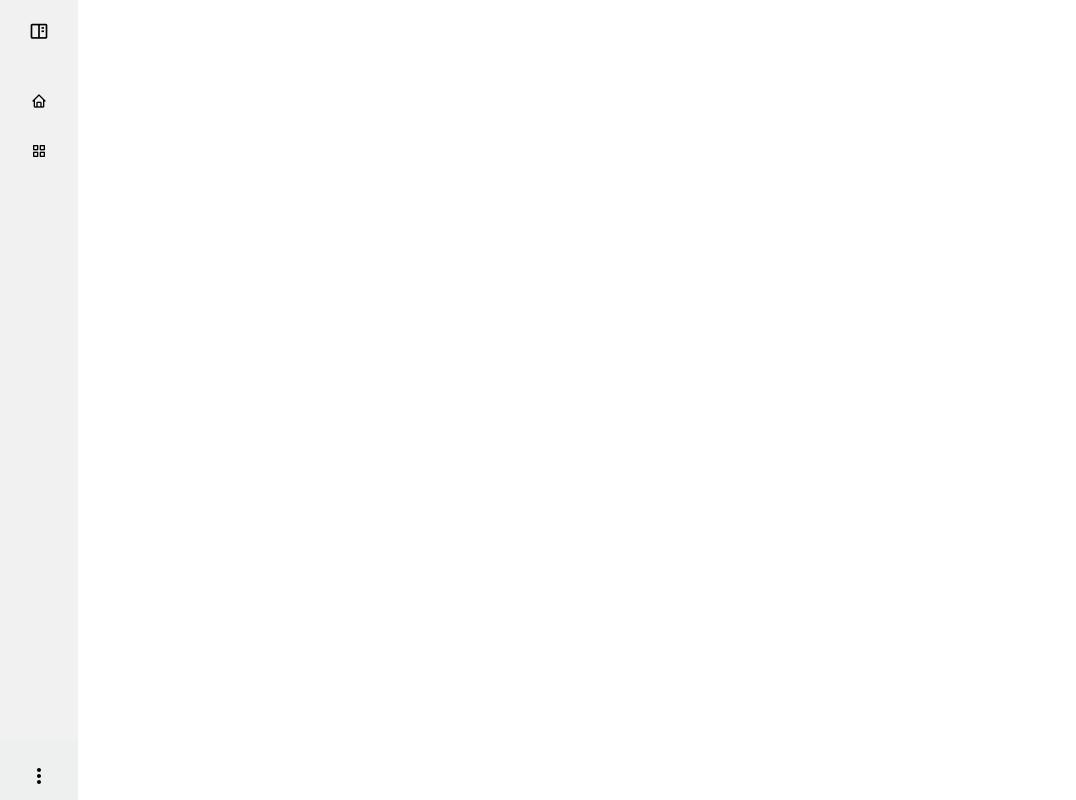
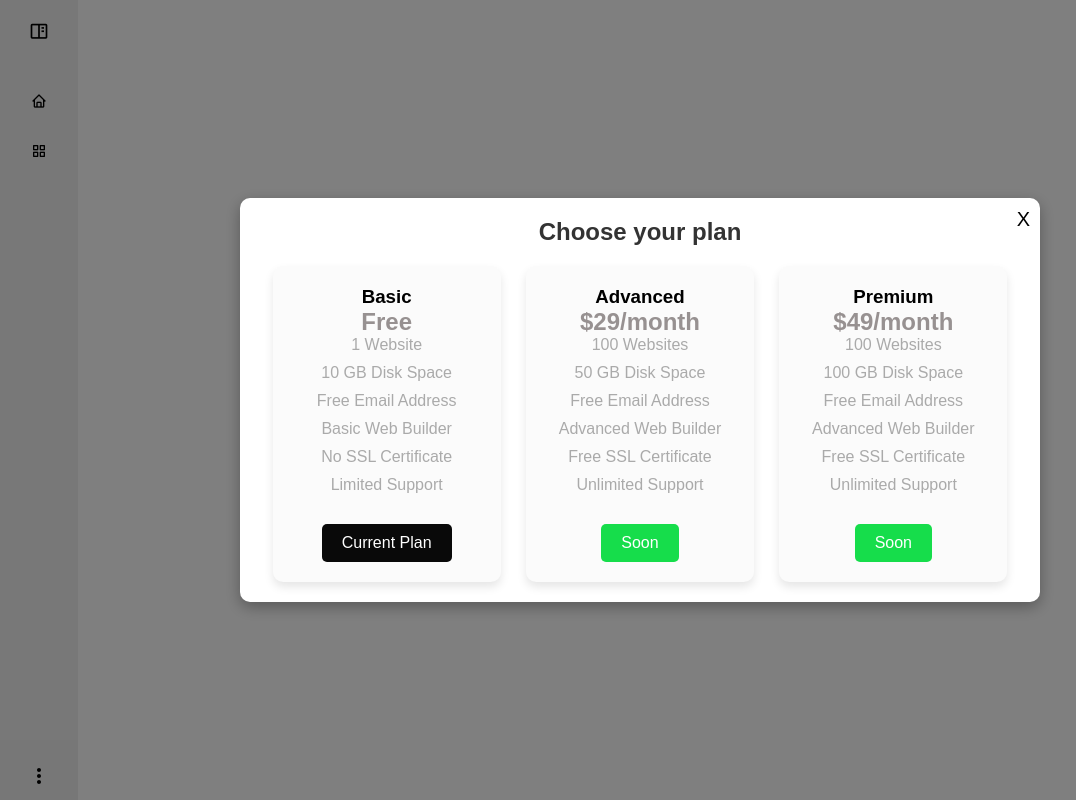
Before and after one commit to MiluiDev/Apc, a React (Create React App) app in the folder frontend/react_app/: page /plan-modal in a window 1280 px wide. Shown: the whole page, without its empty margins (0-1076 px from the left). Built offline with nearby package versions, Linux system fonts and the light colour scheme.

Commit message:
Apc 0.4.2

```diff
--- /dev/null
+++ b/frontend/react_app/src/Views/PlanModal/PlanModal.css
@@ -0,0 +1,113 @@
+/* PlanModal.css */
+.modal-overlay {
+    position: fixed;
+    top: 0;
+    left: 0;
+    width: 100%;
+    height: 100%;
+    background: rgba(0, 0, 0, 0.5);
+    display: flex;
+    justify-content: center;
+    align-items: center;
+    z-index: 1000;
+  }
+
+  .modal {
+    background: white;
+    padding: 20px;
+    border-radius: 10px;
+    max-width: 800px;
+    width: 90%;
+    position: relative;
+    box-shadow: 0 5px 15px rgba(0, 0, 0, 0.3);
+  }
+
+  .close-button {
+    background: none;
+    border: none;
+    font-size: 20px;
+    position: absolute;
+    top: 10px;
+    right: 10px;
+    cursor: pointer;
+  }
+
+  h2 {
+    color: #333;
+    text-align: center;
+    margin-bottom: 20px;
+  }
+
+  .plans {
+    display: flex;
+    justify-content: space-around;
+  }
+
+  .plan {
+    background: #fbfbfb;
+    padding: 20px;
+    border-radius: 10px;
+    width: 30%;
+    box-shadow: 0 5px 10px rgba(0, 0, 0, 0.1);
+    text-align: center;
+    color: #fff;
+    transition: transform 0.3s ease;
+  }
+
+  .plan:hover {
+    transform: scale(1.05);
+  }
+
+  .plan h3 {
+    margin-top: 0;
+    color: #000000;
+  }
+
+  .plan ul {
+    list-style: none;
+    padding: 0;
+    color: #aaa;
+  }
+
+  .plan li {
+    margin-bottom: 10px;
+  }
+
+  .plan .price {
+    font-size: 24px;
+    font-weight: bold;
+    color: #979191;
+  }
+
+  .plan-button {
+    background-color: #16dd4b;
+    border: none;
+    color: white;
+    padding: 10px 20px;
+    text-align: center;
+    text-decoration: none;
+    display: inline-block;
+    font-size: 16px;
+    margin-top: 20px;
+    border-radius: 5px;
+    cursor: pointer;
+    transition: background-color 0.3s ease;
+  }
+
+  .current-plan {
+    background-color: #090909;
+    border: none;
+    color: white;
+    padding: 10px 20px;
+    text-align: center;
+    text-decoration: none;
+    display: inline-block;
+    font-size: 16px;
+    margin-top: 20px;
+    border-radius: 5px;
+    transition: background-color 0.3s ease;
+  }
+
+  .plan-button:hover {
+    background-color: #d60048;
+  }
--- /dev/null
+++ b/frontend/react_app/src/Views/PlanModal/PlanModal.js
@@ -0,0 +1,63 @@
+import React from 'react';
+import './PlanModal.css';
+import { useNavigate } from 'react-router-dom';
+
+function PlanModal() {
+  const navigate = useNavigate();
+
+  const handleClose = () => {
+    navigate(-1); // Navega a la ruta anterior
+  };
+
+  return (
+    <div className="modal-overlay" onClick={handleClose}>
+      <div className="modal" onClick={(e) => e.stopPropagation()}>
+        <button className="close-button" onClick={handleClose}>X</button>
+        <h2>Choose your plan</h2>
+        <div className="plans">
+          <div className="plan">
+            <h3>Basic</h3>
+            <p className="price">Free</p>
+            <ul>
+              <li>1 Website</li>
+              <li>10 GB Disk Space</li>
+              <li>Free Email Address</li>
+              <li>Basic Web Builder</li>
+              <li>No SSL Certificate</li>
+              <li>Limited Support</li>
+            </ul>
+            <div className="current-plan">Current Plan</div>
+          </div>
+          <div className="plan">
+            <h3>Advanced</h3>
+            <p className="price">$29/month</p>
+            <ul>
+              <li>100 Websites</li>
+              <li>50 GB Disk Space</li>
+              <li>Free Email Address</li>
+              <li>Advanced Web Builder</li>
+              <li>Free SSL Certificate</li>
+              <li>Unlimited Support</li>
+            </ul>
+            <button className="plan-button">Soon</button>
+          </div>
+          <div className="plan">
+            <h3>Premium</h3>
+            <p className="price">$49/month</p>
+            <ul>
+              <li>100 Websites</li>
+              <li>100 GB Disk Space</li>
+              <li>Free Email Address</li>
+              <li>Advanced Web Builder</li>
+              <li>Free SSL Certificate</li>
+              <li>Unlimited Support</li>
+            </ul>
+            <button className="plan-button">Soon</button>
+          </div>
+        </div>
+      </div>
+    </div>
+  );
+}
+
+export default PlanModal;
--- a/frontend/react_app/src/Views/Sidemenu/Sidemenu.css
+++ b/frontend/react_app/src/Views/Sidemenu/Sidemenu.css
@@ -232,6 +232,8 @@ body{
 .sidebar.active .profile .profile_details{
     opacity: 1;
     pointer-events: auto;
+    text-decoration: none;
+    color: black;
 }
 
 .profile .profile_details img{
--- a/frontend/react_app/src/Views/Sidemenu/Sidemenu.js
+++ b/frontend/react_app/src/Views/Sidemenu/Sidemenu.js
@@ -1,3 +1,4 @@
+// Sidemenu.js
 import React, { useEffect } from 'react';
 import './Sidemenu.css';
 import profileimg from '../../assets/img/foto-test.png';
@@ -63,13 +64,13 @@ function Sidemenu() {
       {/*  EN ESTA ZONA EL PERFIL Y LA INFORMACION ACERCA DE SU PLAN ESTARÁ DISPONIBLE */}
       <div className="profile_content">
         <div className="profile">
-          <div className="profile_details">
+          <Link to="/plan-modal" className="profile_details">
             <img src={profileimg} alt="profile-img"/>
             <div className="name_job">
               <div className="name">LuisM</div>
               <div className="job">Plan actual: Basic</div>
             </div>
-          </div>
+          </Link>
           <img src={settings} alt="Settings" id="log_out" />
         </div>
       </div>
--- a/frontend/react_app/src/Views/app/App.js
+++ b/frontend/react_app/src/Views/app/App.js
@@ -1,22 +1,25 @@
 import React from 'react';
 import { BrowserRouter as Router, Routes, Route } from 'react-router-dom';
-import Sidemenu from '../Sidemenu/Sidemenu'; // Assegúrate de ajustar las rutas de importación según sea necesario
+import Sidemenu from '../Sidemenu/Sidemenu';
 import Homecontent from '../Homecontent/Homecontent';
 import Budgetcontent from '../Budgetcontent/Budgetcontent';
 import Budgetproject from '../Budgetcontent/Budgetproject/Budgetproject';
+import PlanModal from '../PlanModal/PlanModal'; // Importa el componente PlanModal
 
 function App() {
   return (
-  <div className="App">
-    <Router>
-    <Sidemenu/>
-      <Routes>
-        <Route path="/" element={<Homecontent/>}/>
-        <Route path="/budgetcontent" element={<Budgetcontent/>}/>
-        <Route path="/budgetproject" element={<Budgetproject/>}/>
-      </Routes>
-    </Router>
-  </div>);
+    <div className="App">
+      <Router>
+        <Sidemenu />
+        <Routes>
+          <Route path="/" element={<Homecontent />} />
+          <Route path="/budgetcontent" element={<Budgetcontent />} />
+          <Route path="/budgetproject" element={<Budgetproject />} />
+          <Route path="/plan-modal" element={<PlanModal />} />
+        </Routes>
+      </Router>
+    </div>
+  );
 }
 
 export default App;
```
Also changed, not shown: frontend/react_app/src/Views/Logincontent/Logincontent.js (added, +54 -0 lines), frontend/react_app/src/Views/Logincontent/Logincontent.css (added), 1 other file (tests, documents, lock files or other folders).
